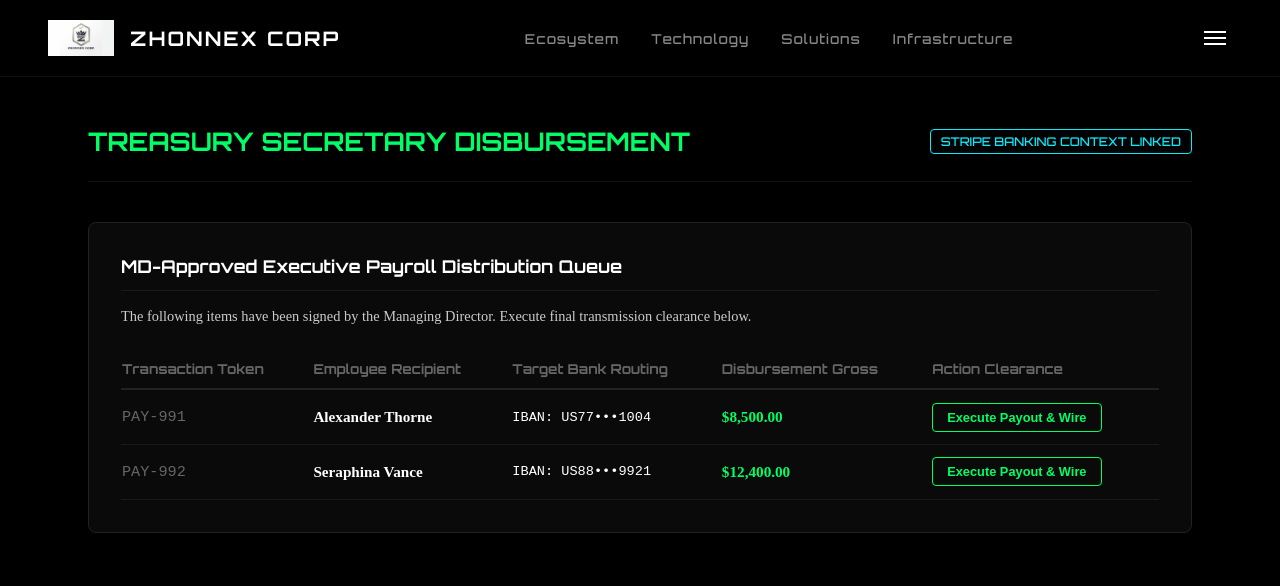
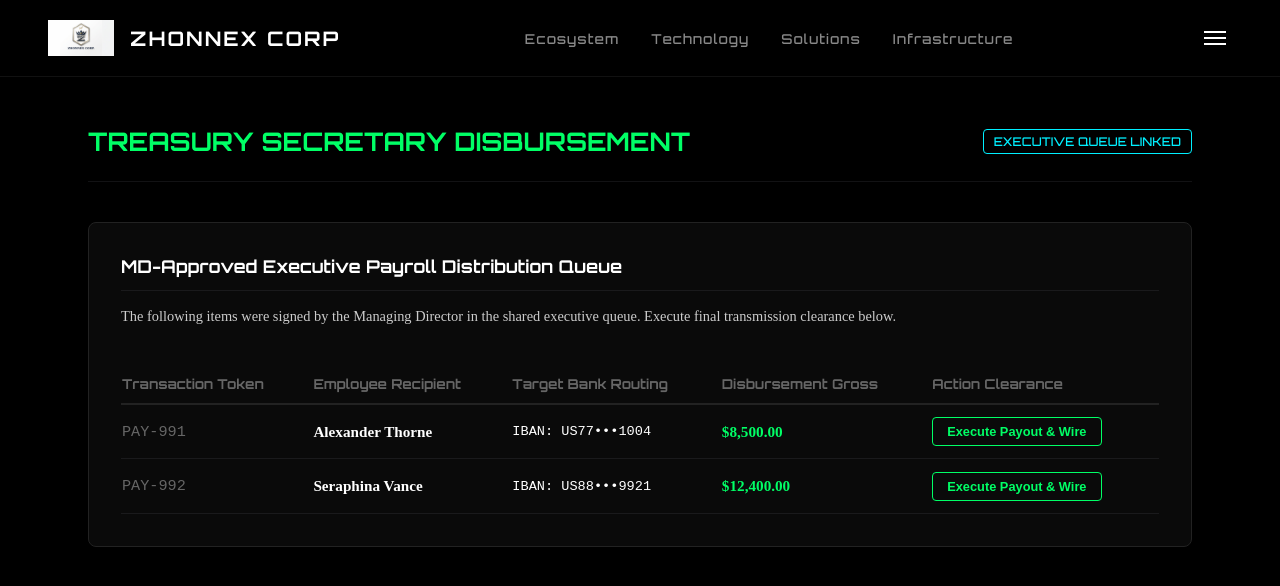
Before and after one commit to uwaziechidubem55-bit/zhonnex-empire-gateway, a Next.js app: page /dashboard/management-secretary in a window 1280 px wide. Shown: the top 586 px of the page. Built offline with nearby package versions, Linux system fonts and the light colour scheme.

Commit message:
Update management-secretary.tsx

```diff
--- a/src/pages/dashboard/management-secretary.tsx
+++ b/src/pages/dashboard/management-secretary.tsx
@@ -2,20 +2,24 @@ import React, { useState } from 'react';
 import { ZhonnexTokens } from '../../config/design-tokens';
 import { HeaderNavigation } from '../../components/HeaderNavigation';
 import { HamburgerMenu } from '../../components/HamburgerMenu';
+import {
+  PayrollItem,
+  executePayment,
+  loadPayrollQueue
+} from '../../config/payroll-queue';
 
 export default function ManagementSecretaryZone() {
   const [menuOpen, setMenuOpen] = useState(false);
-  const [queue, setQueue] = useState([
-    { id: "PAY-991", name: "Alexander Thorne", account: "IBAN: US77•••1004", amount: "\$8,500.00", status: "AWAITING_SECRETARY_CLEARANCE" },
-    { id: "PAY-992", name: "Seraphina Vance", account: "IBAN: US88•••9921", amount: "\$12,400.00", status: "AWAITING_SECRETARY_CLEARANCE" }
-  ]);
+  const [queue, setQueue] = useState<PayrollItem[]>(() => loadPayrollQueue());
+  const [notice, setNotice] = useState('');
 
-  const releaseStripeFunds = (index: number) => {
-    const updated = [...queue];
-    updated[index].status = "PAID_TRANSACTION_SETTLED";
+  const releaseFunds = (item: PayrollItem) => {
+    const updated = executePayment(item.id);
     setQueue(updated);
-    alert(`💸 STRIPE WIRE SUCCESSFUL: Funds released to ${updated[index].name}. System state updated to PAID.`);
+    setNotice(`💸 WIRE SUCCESSFUL: Funds released to ${item.name}. State updated to PAID & SETTLED.`);
   };
+
+  const staged = queue.filter(q => q.status === 'STAGED_FOR_SECRETARY');
 
   return (
     <div style={styles.pageWrapper}>
@@ -25,14 +29,26 @@ export default function ManagementSecretaryZone() {
       <main style={styles.mainContent}>
         <div style={styles.welcomeBanner}>
           <h1 style={styles.title}>TREASURY SECRETARY DISBURSEMENT</h1>
-          <span style={styles.statusBadge}>STRIPE BANKING CONTEXT LINKED</span>
+          <span style={styles.statusBadge}>EXECUTIVE QUEUE LINKED</span>
         </div>
+
+        {notice && <p style={styles.notice}>{notice}</p>}
 
         {/* FINAL PAYOUT CLEARANCE TERMINAL */}
         <div style={styles.card}>
           <h3 style={styles.cardTitle}>MD-Approved Executive Payroll Distribution Queue</h3>
-          <p style={styles.textLight}>The following items have been signed by the Managing Director. Execute final transmission clearance below.</p>
+          <p style={styles.textLight}>
+            The following items were signed by the Managing Director in the
+            shared executive queue. Execute final transmission clearance below.
+          </p>
 
+          {staged.length === 0 && (
+            <p style={styles.empty}>
+              Queue clear — no staged allocations awaiting clearance.
+            </p>
+          )}
+
+          <div style={styles.tableWrap}>
             <table style={styles.table}>
               <thead>
                 <tr style={styles.thRow}>
@@ -44,15 +60,15 @@ export default function ManagementSecretaryZone() {
                 </tr>
               </thead>
               <tbody>
-              {queue.map((item, i) => (
-                <tr key={i} style={styles.trRow}>
-                  <td style={{fontFamily: 'monospace', color: '#666'}}>{item.id}</td>
+                {queue.map(item => (
+                  <tr key={item.id} style={styles.trRow}>
+                    <td style={{ fontFamily: 'monospace', color: '#666' }}>{item.id}</td>
                     <td><strong>{item.name}</strong></td>
-                  <td style={{fontFamily: 'monospace', fontSize: '0.85rem'}}>{item.account}</td>
-                  <td style={{color: ZhonnexTokens.colors.securityPass, fontWeight: 'bold'}}>{item.amount}</td>
+                    <td style={{ fontFamily: 'monospace', fontSize: '0.85rem' }}>{item.account}</td>
+                    <td style={{ color: ZhonnexTokens.colors.securityPass, fontWeight: 'bold' }}>{item.amount}</td>
                     <td>
-                    {item.status === 'AWAITING_SECRETARY_CLEARANCE' ? (
-                      <button onClick={() => releaseStripeFunds(i)} style={styles.executeBtn}>Execute Payout & Wire</button>
+                      {item.status === 'STAGED_FOR_SECRETARY' ? (
+                        <button onClick={() => releaseFunds(item)} style={styles.executeBtn}>Execute Payout & Wire</button>
                       ) : (
                         <span style={styles.paidBadge}>✓ PAID & SETTLED</span>
                       )}
@@ -62,6 +78,7 @@ export default function ManagementSecretaryZone() {
               </tbody>
             </table>
           </div>
+        </div>
       </main>
     </div>
   );
@@ -70,12 +87,15 @@ export default function ManagementSecretaryZone() {
 const styles: Record<string, React.CSSProperties> = {
   pageWrapper: { backgroundColor: ZhonnexTokens.colors.voidBlack, minHeight: '100vh', color: '#fff' },
   mainContent: { padding: '3rem', maxWidth: '1200px', margin: '0 auto' },
-  welcomeBanner: { display: 'flex', justifyContent: 'space-between', alignItems: 'center', marginBottom: '2.5rem', borderBottom: '1px solid #121214', paddingBottom: '1.5rem' },
+  welcomeBanner: { display: 'flex', justifyContent: 'space-between', alignItems: 'center', marginBottom: '2.5rem', borderBottom: '1px solid #121214', paddingBottom: '1.5rem', flexWrap: 'wrap', gap: '1rem' },
   title: { fontFamily: ZhonnexTokens.typography.displayFont, fontSize: '1.6rem', color: ZhonnexTokens.colors.securityPass, margin: 0 },
   statusBadge: { fontFamily: ZhonnexTokens.typography.displayFont, fontSize: '0.75rem', color: ZhonnexTokens.colors.imperialCyan, border: `1px solid ${ZhonnexTokens.colors.imperialCyan}`, padding: '4px 10px', borderRadius: '4px' },
+  notice: { color: ZhonnexTokens.colors.securityPass, fontSize: '0.85rem', marginBottom: '1.5rem' },
   card: { backgroundColor: ZhonnexTokens.colors.quantumSlate, border: '1px solid #222', borderRadius: '8px', padding: '2rem' },
   cardTitle: { fontFamily: ZhonnexTokens.typography.displayFont, fontSize: '1.1rem', marginTop: 0, borderBottom: '1px solid #1a1a1c', paddingBottom: '0.8rem' },
   textLight: { color: ZhonnexTokens.colors.textLight, fontSize: '0.9rem', marginTop: '0.5rem' },
+  empty: { color: ZhonnexTokens.colors.textMuted, fontSize: '0.85rem', marginTop: '1rem' },
+  tableWrap: { overflowX: 'auto' },
   table: { width: '100%', marginTop: '1.5rem', borderCollapse: 'collapse' },
   thRow: { textAlign: 'left', borderBottom: '2px solid #222', color: '#666', fontSize: '0.85rem', fontFamily: ZhonnexTokens.typography.displayFont, height: '40px' },
   trRow: { borderBottom: '1px solid #1a1a1c', height: '55px', fontSize: '0.95rem' },
```
Lines whose indentation alone changed are shown as unchanged.
